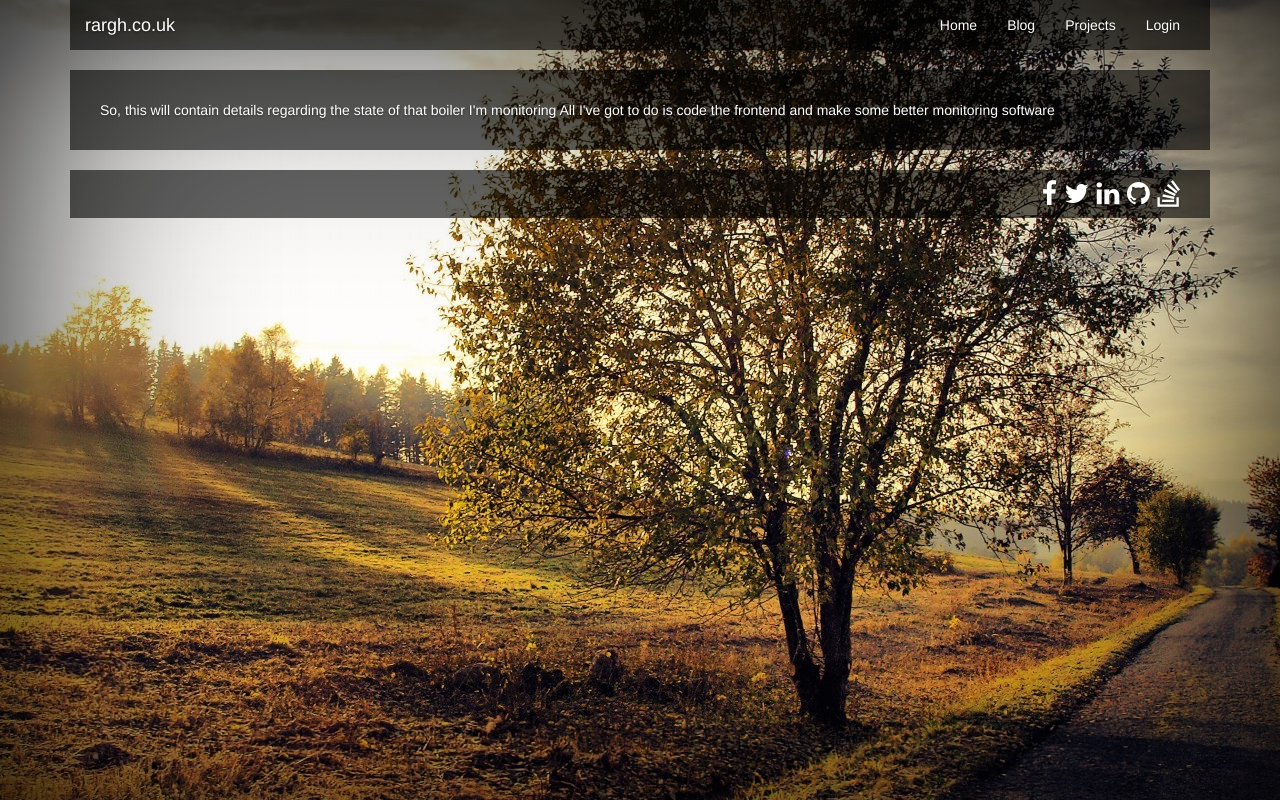
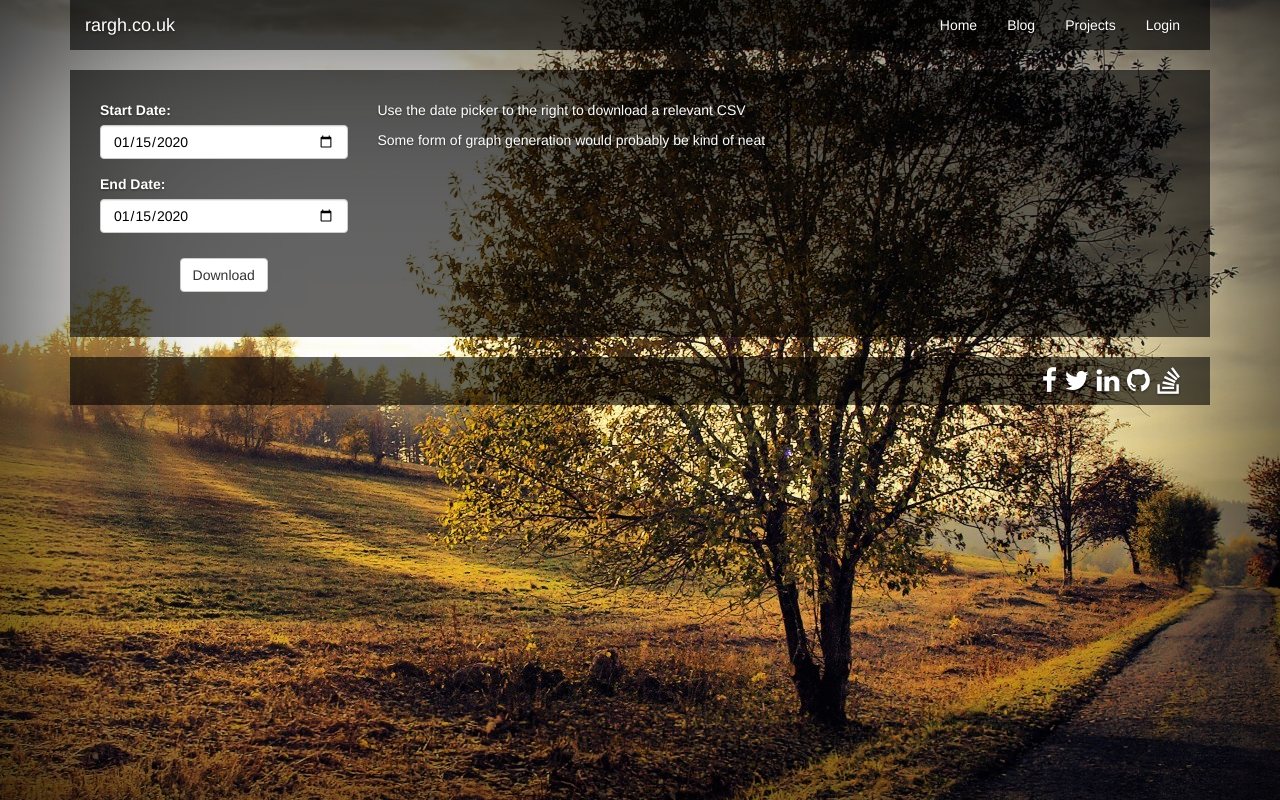
Before and after one commit to Dolondro/rargh, a PHP site: template src/Views/Projects/Boiler/index.twig in a window 1280 px wide. Run offline with PHP 8.4, Linux system fonts and the light colour scheme; the template is opened without the code that fills it: most values are stand-ins (such as "Sample title", 1, 10 or a date in 2020); some libraries are stand-ins or nearby versions.

Commit message:
update to give a good controller for the boiler

```diff
--- a/app/config/controllers.yml
+++ b/app/config/controllers.yml
@@ -31,3 +31,5 @@ services:
   projects.boiler.controller:
     class: Dolondro\Rargh\Controllers\Projects\BoilerController
     extends: "@controller"
+    arguments:
+      - "@dolondro_hotstuff.postgres.storage"
--- a/app/config/routes.yml
+++ b/app/config/routes.yml
@@ -23,3 +23,8 @@ routes:
     url: /projects/private/boiler
     method: get
     action: projects.boiler.controller:index
+
+  projects.boiler.download:
+    url: /projects/private/boiler/download
+    method: get
+    action: projects.boiler.controller:download
--- a/src/Views/Projects/Boiler/index.twig
+++ b/src/Views/Projects/Boiler/index.twig
@@ -2,8 +2,28 @@
 
 {% block content %}
     <div class="segment">
-        So, this will contain details regarding the state of that boiler I'm monitoring
-
-        All I've got to do is code the frontend and make some better monitoring software
+        <div class="row">
+            <div class="col-md-3">
+                <form action="{{  path('projects.boiler.download') }}" method="get">
+                    <div class="form-group">
+                        <label for="startdate">Start Date:</label>
+                        <input type="date" value="{{ startdate }}" class="form-control" name="startdate" id="startdate"/>
+                    </div>
+                    <div class="form-group">
+                        <label for="enddate">End Date:</label>
+                        <input type="date" value="{{ enddate }}" class="form-control" name="enddate" id="enddate"/>
+                    </div>
+                    <div class="form-group text-center" style="padding-top: 10px">
+                        <button class="btn btn-default">
+                            Download
+                        </button>
+                    </div>
+                </form>
+            </div>
+            <div class="col-md-9">
+                <p>Use the date picker to the right to download a relevant CSV</p>
+                <p>Some form of graph generation would probably be kind of neat</p>
+            </div>
+        </div>
     </div>
 {% endblock %}
--- a/web/styles/main.css
+++ b/web/styles/main.css
@@ -225,6 +225,10 @@ table.table{
     width: 100%;
 }
 
+.segment input {
+    color: #000;
+}
+
 .project-section h4, .project-section p{
   text-align: center;
 }
```
Also changed, not shown: src/Controllers/Projects/BoilerController.php (+45 -1 lines), 1 other file.
